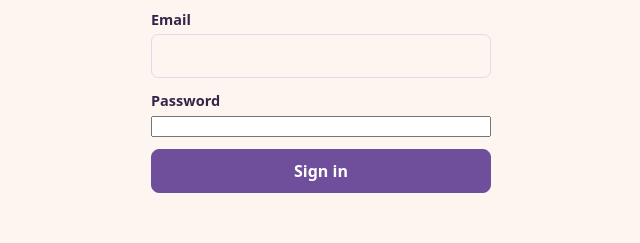
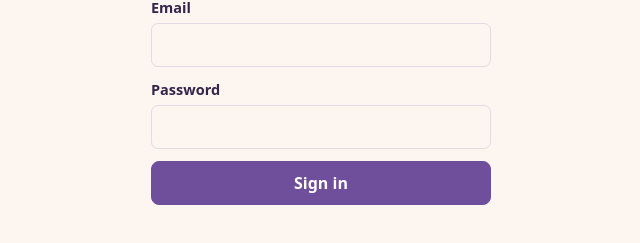
Before and after one commit to tinasbespoketreats/tinsveganjfbfqi, a plain HTML site: page orders/index.html in a window 1280 px wide. Shown: the part 385-628 px from the top of the page, without its empty margins (319-959 px from the left). Drawn offline with Linux system fonts and the light colour scheme.

Commit message:
Style the password box
Co-Authored-By: Claude Opus 5.5 <noreply@anthropic.com>
Claude-Session: https://claude.ai/code/session_01PLnKMAbtd1X4vnqgbeHruC

```diff
--- a/orders/app.css
+++ b/orders/app.css
@@ -68,7 +68,7 @@ legend{font:400 19px/1.2 var(--display);padding:0 6px;color:var(--accent)}
 .f{display:grid;gap:4px;min-width:0;align-content:start}
 .f>label,.lab{font-weight:700;font-size:14.5px}
 .hint{font-size:13.5px;color:var(--muted)}
-input[type=text],input[type=email],input[type=tel],input[type=date],input[type=time],input[type=number],input[type=search],select,textarea{font:inherit;width:100%;min-width:0;padding:9px 10px;border:1px solid var(--line);border-radius:7px;background:var(--bg);color:var(--fg)}
+input[type=text],input[type=password],input[type=email],input[type=tel],input[type=date],input[type=time],input[type=number],input[type=search],select,textarea{font:inherit;width:100%;min-width:0;padding:9px 10px;border:1px solid var(--line);border-radius:7px;background:var(--bg);color:var(--fg)}
 textarea{min-height:110px;resize:vertical}
 .money{position:relative}.money::before{content:"£";position:absolute;left:10px;top:9px;color:var(--muted)}.money input{padding-left:24px}
 .tick{display:flex;gap:8px;align-items:center;font-weight:600;padding:6px 0}
```
